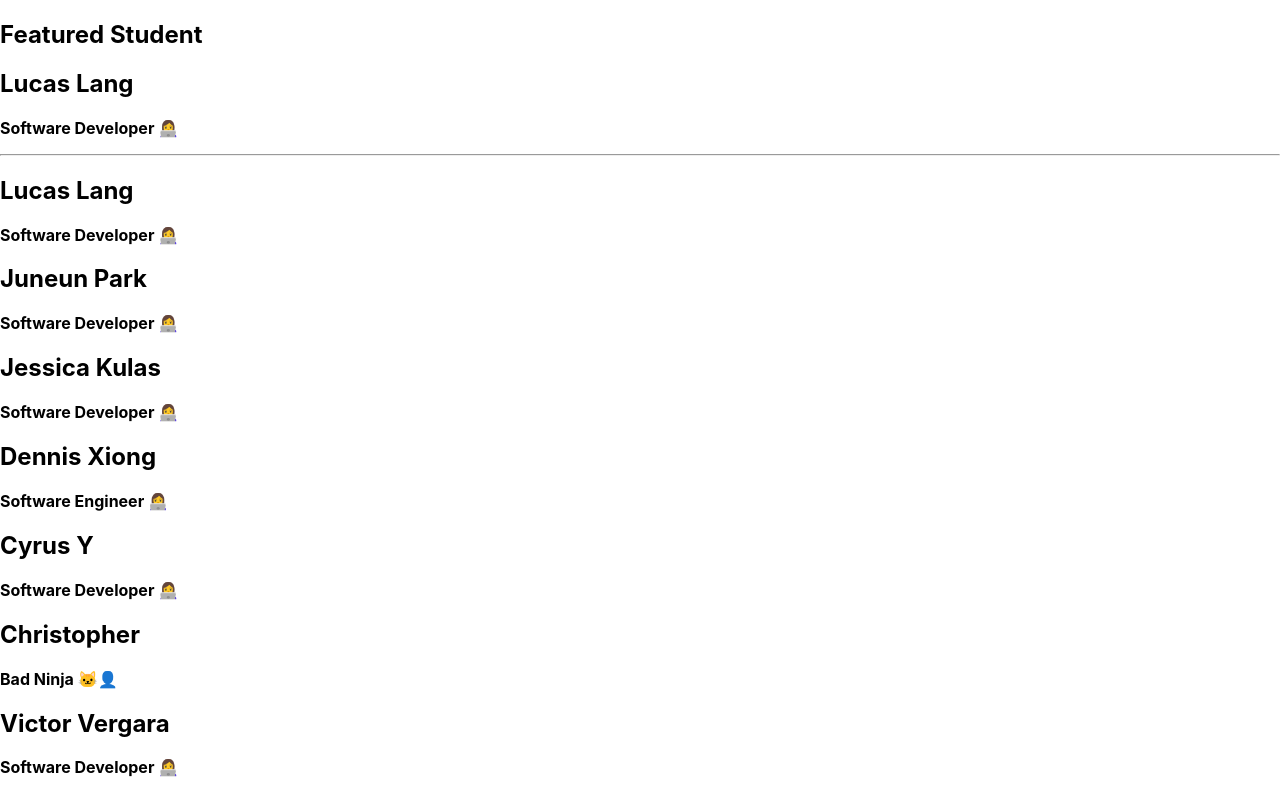
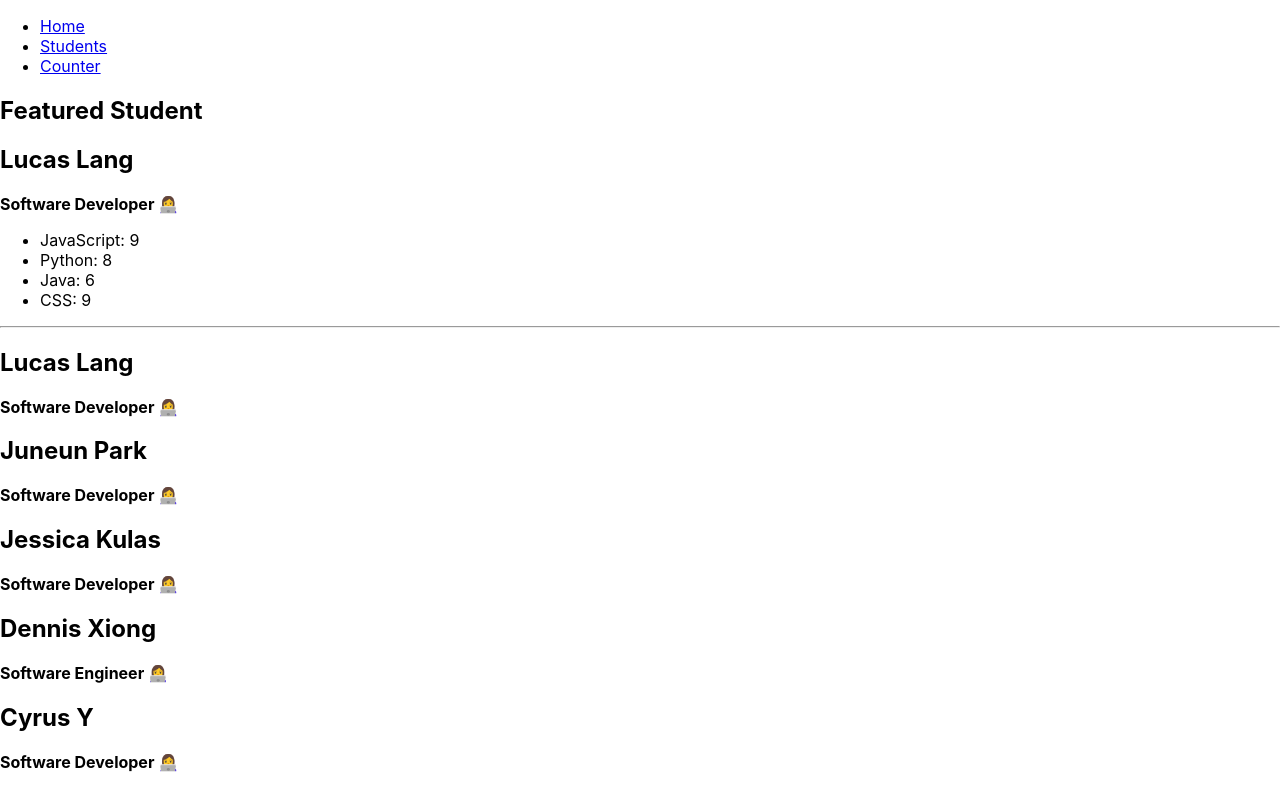
Before and after one commit to Llang8/intro-to-react-cdn-99, a React (Create React App) app: page /students in a window 1280 px wide. Shown: the top 794 px of the page. Built offline with nearby package versions, Linux system fonts and the light colour scheme.

Commit message:
Added routing

```diff
--- a/package.json
+++ b/package.json
@@ -8,6 +8,7 @@
     "@testing-library/user-event": "^13.5.0",
     "react": "^18.2.0",
     "react-dom": "^18.2.0",
+    "react-router-dom": "^6.4.1",
     "react-scripts": "5.0.1",
     "web-vitals": "^2.1.4"
   },
--- a/src/App.js
+++ b/src/App.js
@@ -1,117 +1,35 @@
-import logo from './logo.svg';
-import Counter from './components/Counter';
-import Student from './components/Student';
-import { useState } from 'react';
+import CounterView from './views/Counter';
+import Students from './views/Students';
+import {
+  BrowserRouter,
+  Routes,
+  Route,
+  Link
+} from 'react-router-dom';
 
 function App() {
-  const [students, setStudents] = useState([
-    {
-        "name": "Lucas Lang",
-        "jobTitle": "Software Developer 👩‍💻",
-        "skills": {
-            "JavaScript": 9,
-            "Python": 8,
-            "Java": 6,
-            "CSS": 9
-        }
-    },
-    {
-        "name": "Juneun Park",
-        "jobTitle": "Software Developer 👩‍💻",
-        "skills": {
-            "JavaScript": 1,
-            "Python": 4,
-            "Java": 1,
-            "CSS": 5
-        }
-    },
-    {
-        "name": "Jessica Kulas",
-        "jobTitle": "Software Developer 👩‍💻",
-        "skills": {
-            "JavaScript": 2,
-            "Python": 5,
-            "Java": 1,
-            "CSS": 8
-        }
-    },
-    {
-        "name": "Dennis Xiong",
-        "jobTitle": "Software Engineer 👩‍💻",
-        "skills": {
-            "JavaScript": 5,
-            "Python": 7,
-            "SQL": 7,
-            "Java": 6,
-            "CSS": 9
-        }
-    },
-    {
-        "name": "Cyrus Y",
-        "jobTitle": "Software Developer 👩‍💻",
-        "skills": {
-            "JavaScript": 5,
-            "Python": 6,
-            "Java": 1,
-            "CSS": 8
-        }
-    },
-    {
-        "name": "Christopher",
-        "jobTitle": "Bad Ninja 🐱‍👤",
-        "skills": {
-            "Backflips": 2,
-            "Climbing": 5,
-            "Holding Breath": 4,
-            "Throwing Stars": 2
-        }
-    },
-    {
-        "name" : "Victor Vergara",
-        "jobTitle": "Software Developer 👩‍💻",
-        "skills": {
-            "weatherManipulation": 0,
-            "Python": -2,
-            "eating": 100,
-            "CSS": 1
-        }
-    },
-    {
-        "name": "Bryan Rodriguez",
-        "jobTitle": "emperor 👑",
-        "skills": {
-            "running an empire": 10,
-            "feeding it's people": 10,
-            "gaining mor territory": 10,
-            "corruption": 15000
-        }
-    },
-    {
-        "name": "George Pupiales",
-        "jobTitle": "Certified Ape 🎫🦧",
-        "skills": {
-            "JavaScript": 2,
-            "Python": -6,
-            "Java": "???",
-            "IQ": 3
-        }
-    }
-  ])
-
-  const [featuredStudent, setFeaturedStudent] = useState(students[0])
-
-
   return (
-    <div className="App">
-      <header className="App-header">
-        <h2>Featured Student</h2>
-        <Student student={featuredStudent} />
-        <hr />
-        { students.map((student) => <Student key={student.name} onClick={() => setFeaturedStudent(student)} student={student} />) }
-        <Counter defaultValue={3} />
-      </header>
-    </div>
-  );
+    <BrowserRouter>
+      <nav>
+        <ul>
+          <li>
+            <Link to="/">Home</Link>
+          </li>
+          <li>
+            <Link to="/students">Students</Link>
+          </li>
+          <li>
+            <Link to="/counter">Counter</Link>
+          </li>
+        </ul>
+      </nav>
+      <Routes>
+        <Route path="/" element={<h1>Home</h1>} />
+        <Route path="/students" element={<Students />} />
+        <Route path="/counter" element={<CounterView />} />
+      </Routes>
+    </BrowserRouter>
+  )
 }
 
 export default App;
--- /dev/null
+++ b/src/components/FeaturedStudent.js
@@ -0,0 +1,26 @@
+export default function FeaturedStudent(props) {
+
+    function displaySkills() {
+        const skillElements = [];
+
+        for(const key in props.student.skills) {
+            const val = props.student.skills[key]
+
+            skillElements.push(<li key={key}>{key}: {val}</li>)
+        }
+
+        return skillElements
+    }
+
+    return (
+        <div className="card">
+            <div className="card-body">
+                <h2>{ props.student.name }</h2>
+                <p><strong>{ props.student.jobTitle }</strong></p>
+                <ul>
+                    {displaySkills()}
+                </ul>
+            </div>
+        </div>
+    )
+}
--- a/src/components/Student.js
+++ b/src/components/Student.js
@@ -1,7 +1,7 @@
 
 export default function Student(props) {
     return (
-        <div className="card">
+        <div className="card" onClick={() => props.clickHandler(props.student)}>
             <div className="card-body">
                 <h2>{ props.student.name }</h2>
                 <p><strong>{ props.student.jobTitle }</strong></p>
--- /dev/null
+++ b/src/views/Counter.js
@@ -0,0 +1,10 @@
+import Counter from '../components/Counter';
+
+export default function CounterView() {
+    return (
+        <div>
+            <h1>Counter</h1>
+            <Counter />
+        </div>
+    )
+}
--- /dev/null
+++ b/src/views/Students.js
@@ -0,0 +1,124 @@
+import Student from '../components/Student';
+import FeaturedStudent from '../components/FeaturedStudent';
+import { useState } from 'react';
+
+function Students() {
+  const [students, setStudents] = useState([
+    {
+        "id": 1,
+        "name": "Lucas Lang",
+        "jobTitle": "Software Developer 👩‍💻",
+        "skills": {
+            "JavaScript": 9,
+            "Python": 8,
+            "Java": 6,
+            "CSS": 9
+        }
+    },
+    {
+        "id": 2,
+        "name": "Juneun Park",
+        "jobTitle": "Software Developer 👩‍💻",
+        "skills": {
+            "JavaScript": 1,
+            "Python": 4,
+            "Java": 1,
+            "CSS": 5
+        }
+    },
+    {
+        "id": 3,
+        "name": "Jessica Kulas",
+        "jobTitle": "Software Developer 👩‍💻",
+        "skills": {
+            "JavaScript": 2,
+            "Python": 5,
+            "Java": 1,
+            "CSS": 8
+        }
+    },
+    {
+        "id": 4,
+        "name": "Dennis Xiong",
+        "jobTitle": "Software Engineer 👩‍💻",
+        "skills": {
+            "JavaScript": 5,
+            "Python": 7,
+            "SQL": 7,
+            "Java": 6,
+            "CSS": 9
+        }
+    },
+    {
+        "id": 5,
+        "name": "Cyrus Y",
+        "jobTitle": "Software Developer 👩‍💻",
+        "skills": {
+            "JavaScript": 5,
+            "Python": 6,
+            "Java": 1,
+            "CSS": 8
+        }
+    },
+    {
+        "id": 6,
+        "name": "Christopher",
+        "jobTitle": "Bad Ninja 🐱‍👤",
+        "skills": {
+            "Backflips": 2,
+            "Climbing": 5,
+            "Holding Breath": 4,
+            "Throwing Stars": 2
+        }
+    },
+    {
+        "id": 7,
+        "name" : "Victor Vergara",
+        "jobTitle": "Software Developer 👩‍💻",
+        "skills": {
+            "weatherManipulation": 0,
+            "Python": -2,
+            "eating": 100,
+            "CSS": 1
+        }
+    },
+    {
+        "id": 8,
+        "name": "Bryan Rodriguez",
+        "jobTitle": "emperor 👑",
+        "skills": {
+            "running an empire": 10,
+            "feeding it's people": 10,
+            "gaining mor territory": 10,
+            "corruption": 15000
+        }
+    },
+    {
+        "id": 9,
+        "name": "George Pupiales",
+        "jobTitle": "Certified Ape 🎫🦧",
+        "skills": {
+            "JavaScript": 2,
+            "Python": -6,
+            "Java": "???",
+            "IQ": 3
+        }
+    }
+  ])
+
+  const [featuredStudent, setFeaturedStudent] = useState(students[0])
+
+
+  return (
+    <div className="App">
+      <header className="App-header">
+        <h2>Featured Student</h2>
+        <FeaturedStudent student={featuredStudent} />
+        <hr />
+        { students.map((student) => <Student clickHandler={setFeaturedStudent} key={student.id} student={student} />) }
+      </header>
+    </div>
+  );
+}
+
+export default Students;
```
Also changed, not shown: 1 other file (tests, documents, lock files or other folders).
